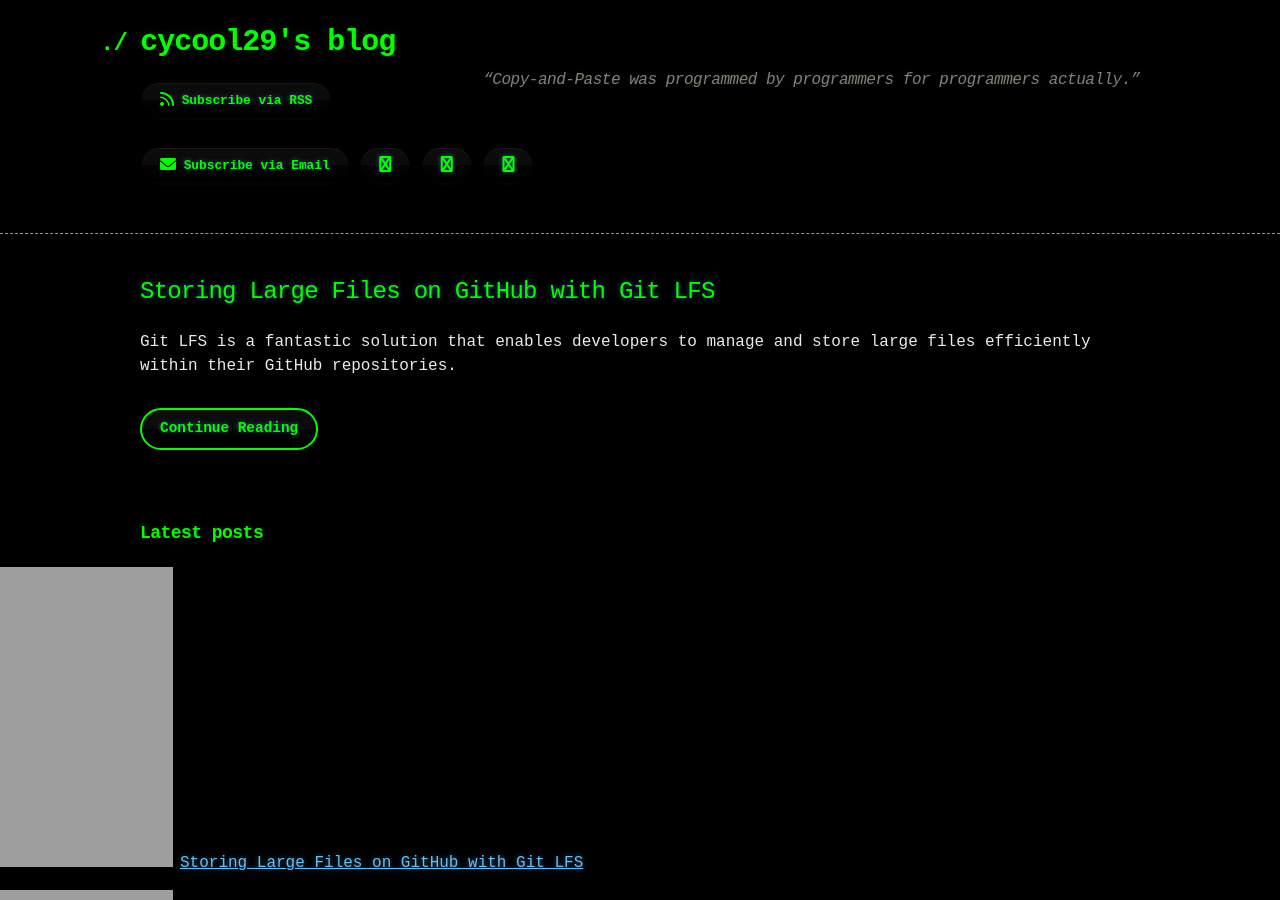
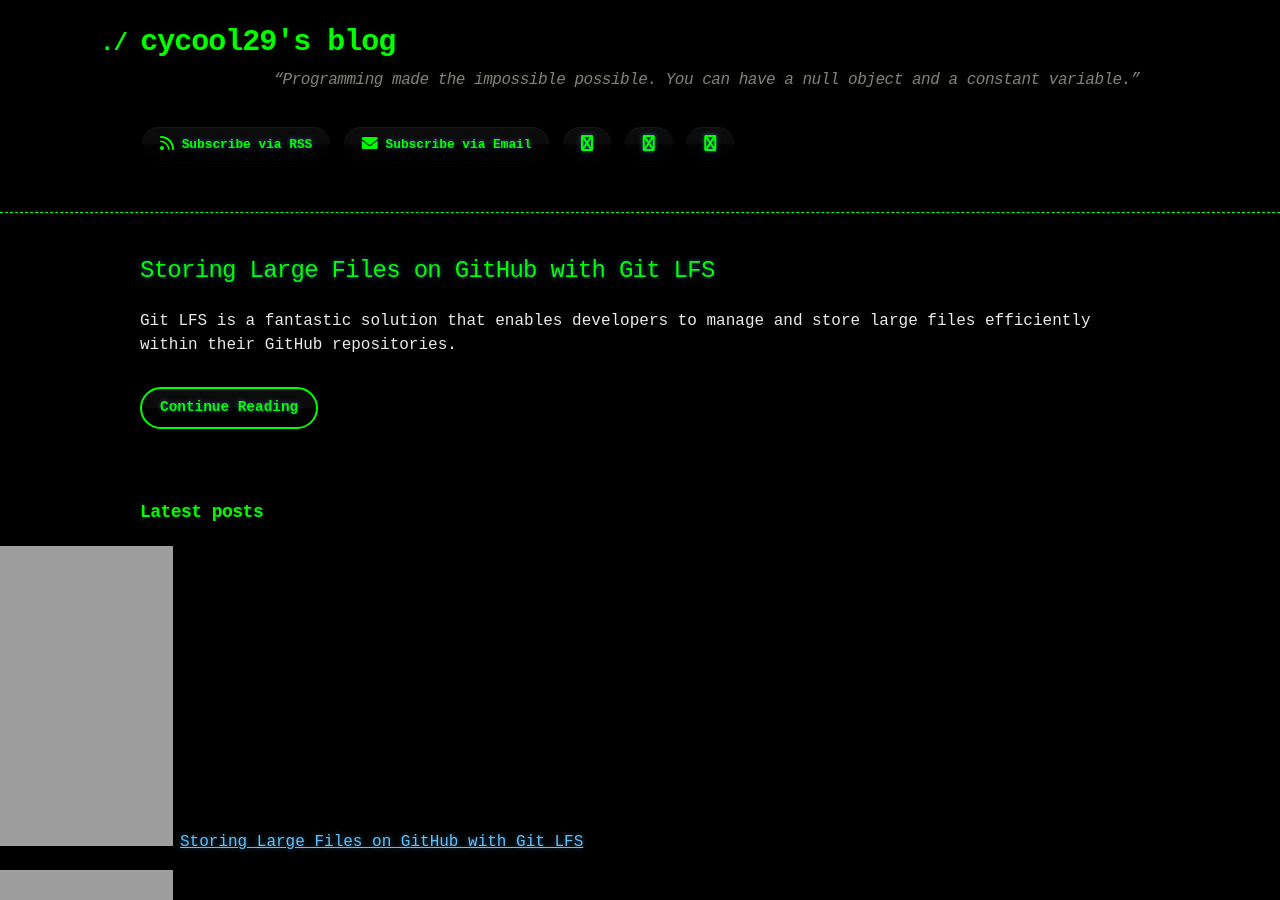
Before and after one commit to cycool29/cycool29.github.io, a Jekyll site: the page built from index.md, in a window 1280 px wide and 900 px high. Built offline with Jekyll 4.4.1, drawn with Linux system fonts in a browser that asks for light colours; a style sheet for code colours, icons or effects is not loaded.

Commit message:
Update quotes

```diff
--- a/_config.yml
+++ b/_config.yml
@@ -1,5 +1,5 @@
 title: cycool29's blog
-description: "“Copy-and-Paste was programmed by programmers for programmers actually.” "
+description: "“Programming made the impossible possible. You can have a null object and a constant variable.” "
 bio: A high school student. Intermediate in Python, Git, Bash. Learning JavaScript. He/Him. "
 author: cycool29
 url: https://cycool29.github.io
```
